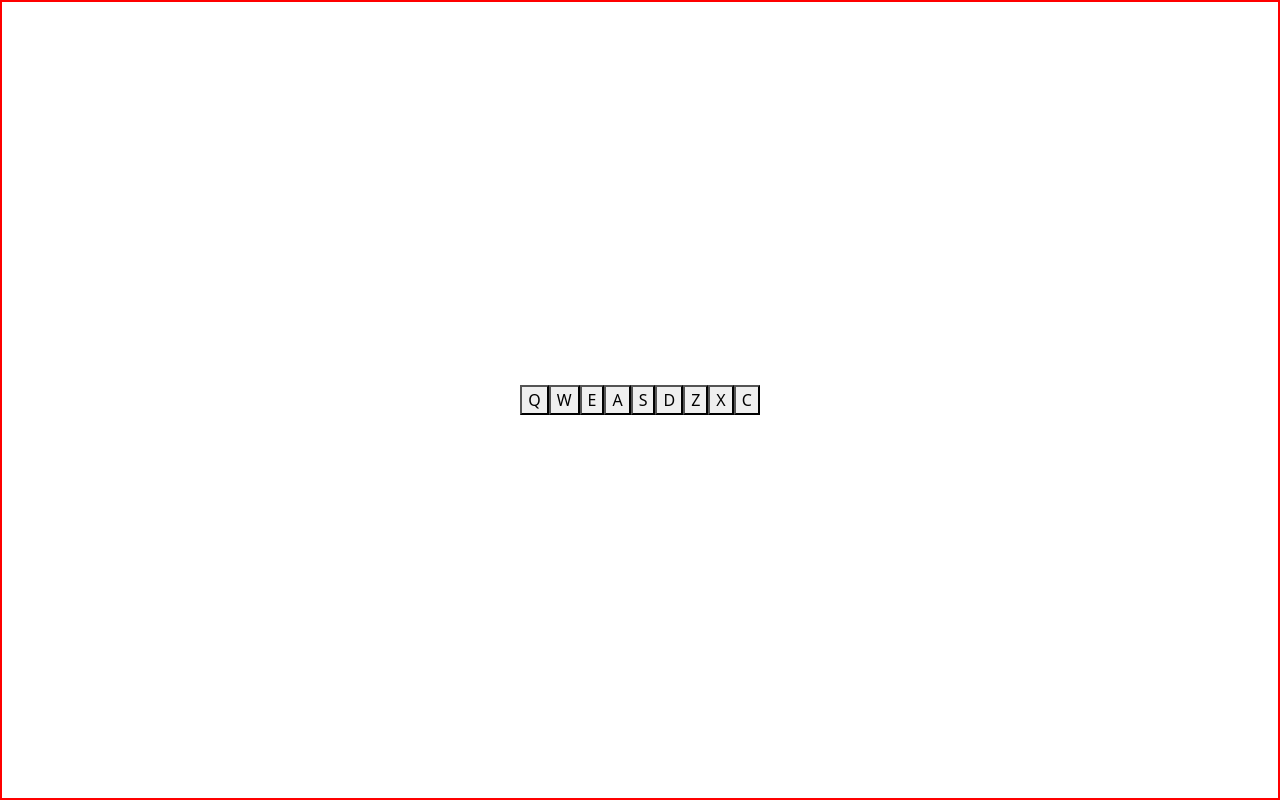
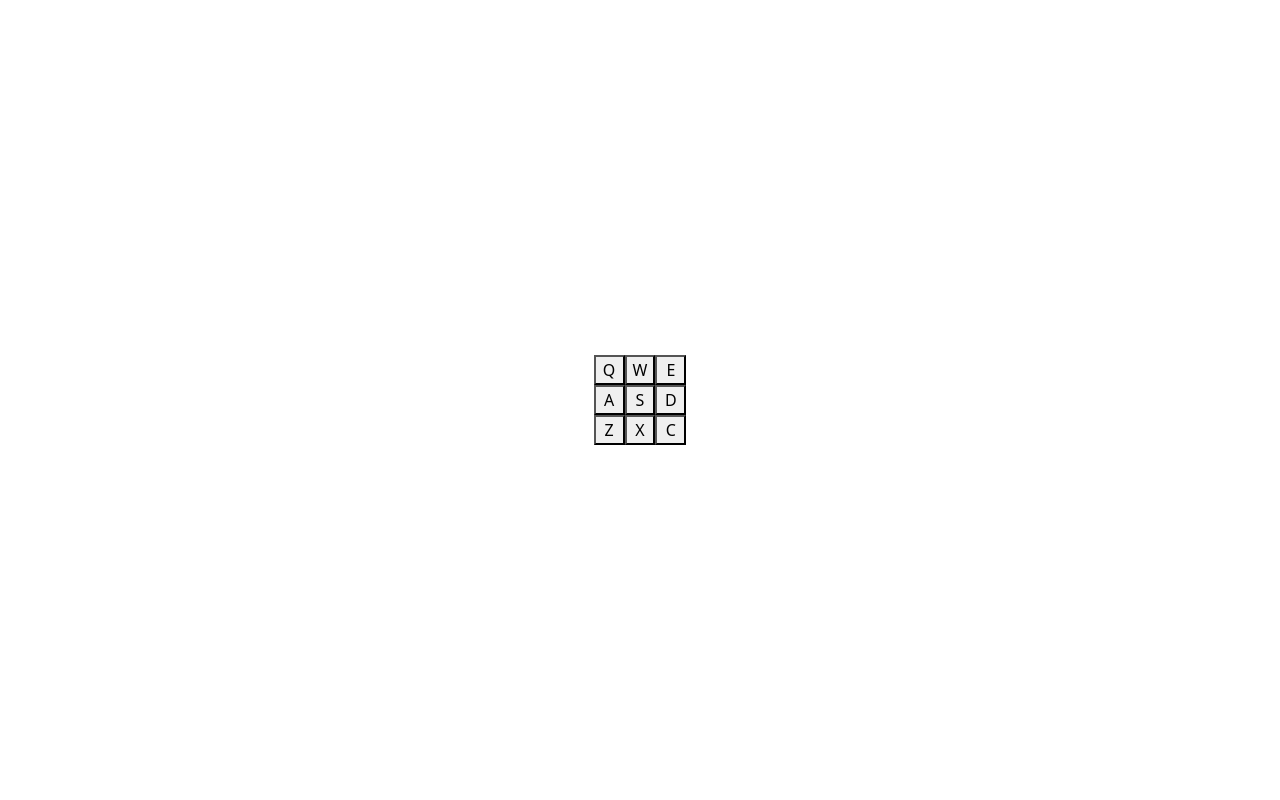
Before and after one commit to mcrayman/Drum-Machine, a React (Create React App) app in the folder drum-machine/: page / in a window 1280 px wide. Built offline with nearby package versions, Linux system fonts and the light colour scheme.

Commit message:
Fixed sound bug

```diff
--- a/drum-machine/src/App.js
+++ b/drum-machine/src/App.js
@@ -1,62 +1,115 @@
 import 'bootstrap/dist/css/bootstrap.min.css';
+import './App.css'
+import { useEffect, useState } from 'react';
 
 function App() {
   const drumpad = [
     {
       key: 1,
       text: 'Q',
-      src: 'https://s3.amazonaws.com/freecodecamp/drums/Heater-1.mp3'
+      src: 'https://s3.amazonaws.com/freecodecamp/drums/Heater-1.mp3',
+      style: 'red',
+      string: 'Heater 1'
     },
     {
       key: 2,
       text: 'W',
-      src: 'https://s3.amazonaws.com/freecodecamp/drums/Heater-2.mp3'
+      src: 'https://s3.amazonaws.com/freecodecamp/drums/Heater-2.mp3',
+      style: 'yellow',
+      string: 'Heater 2'
     },
     {
       key: 3,
       text: 'E',
-      src: 'https://s3.amazonaws.com/freecodecamp/drums/Heater-3.mp3'
+      src: 'https://s3.amazonaws.com/freecodecamp/drums/Heater-3.mp3',
+      style: 'blue',
+      string: 'Heater 3'
     },
     {
       key: 4,
       text: 'A',
-      src: 'https://s3.amazonaws.com/freecodecamp/drums/Heater-4_1.mp3'
+      src: 'https://s3.amazonaws.com/freecodecamp/drums/Heater-4_1.mp3',
+      style: 'green',
+      string: 'Heater 4'
     },
     {
       key: 5,
       text: 'S',
-      src: 'https://s3.amazonaws.com/freecodecamp/drums/Heater-6.mp3'
+      src: 'https://s3.amazonaws.com/freecodecamp/drums/Heater-6.mp3',
+      style: 'orange',
+      string: 'Clap'
     },
     {
       key: 6,
       text: 'D',
-      src: 'https://s3.amazonaws.com/freecodecamp/drums/Dsc_Oh.mp3'
+      src: 'https://s3.amazonaws.com/freecodecamp/drums/Dsc_Oh.mp3',
+      style: 'turquoise',
+      string: 'Open-HH'
     },
     {
       key: 7,
       text: 'Z',
-      src: 'https://s3.amazonaws.com/freecodecamp/drums/Kick_n_Hat.mp3'
+      src: 'https://s3.amazonaws.com/freecodecamp/drums/Kick_n_Hat.mp3',
+      style: 'purple',
+      string: 'Kick-n\'-Hat'
     },
     {
       key: 8,
       text: 'X',
-      src: 'https://s3.amazonaws.com/freecodecamp/drums/RP4_KICK_1.mp3'
+      src: 'https://s3.amazonaws.com/freecodecamp/drums/RP4_KICK_1.mp3',
+      style: 'white',
+      string: 'Kick'
     },
     {
       key: 9,
       text: 'C',
-      src: 'https://s3.amazonaws.com/freecodecamp/drums/Cev_H2.mp3'
+      src: 'https://s3.amazonaws.com/freecodecamp/drums/Cev_H2.mp3',
+      style: 'pink',
+      string: 'Closed-HH'
     },
   ]
 
+  const [name, setName] = useState('');
+  const [hoveredDrum, setHoveredDrum] = useState(null);
+
+  useEffect(() => {
+    document.addEventListener('keydown', (event) => {
+      playSound(event.key.toUpperCase())
+    })
+
+  }, [])
+
+  function playSound(selector) {
+    const audio = document.getElementById(selector);
+    audio.load();
+    audio.play();
+  }
+
   return (
-    <div className="d-flex justify-content-center align-items-center vh-100" style={{ border: '2px solid red' }} id="drum-machine">
-      <div id="display"></div>
+    <div className="App d-flex justify-content-center align-items-center vh-100" id="drum-machine">
+      <div id="display">{name}</div>
         <div className='drum-pads'>
-          {drumpad.map((drum) => <button className='drum-pad' id={drum.text}>{drum.text}</button>)}
+          {drumpad.map((drum) => (
+          <button
+          style={{ backgroundColor: hoveredDrum === drum.src ? drum.style : '' }}
+          key={drum.src}
+          onClick={() => {playSound(drum.text)}}
+          onMouseEnter={() => setHoveredDrum(drum.src)}
+          onMouseLeave={() => setHoveredDrum(null)}
+          className='drum-pad' id={drum.src}>{drum.text}
+          <audio className="clip" id={drum.text} src={drum.src}></audio>
+          </button>))}
         </div>
-      </div>
+    </div>
   );
 }
 
 export default App;
+
+// const handleClick = (sound) => {
+//   let audio = new Audio(sound);
+//   audio.load();
+//   audio.play();
+// }
+
+// onClick={handleClick(drum.src)}
```
